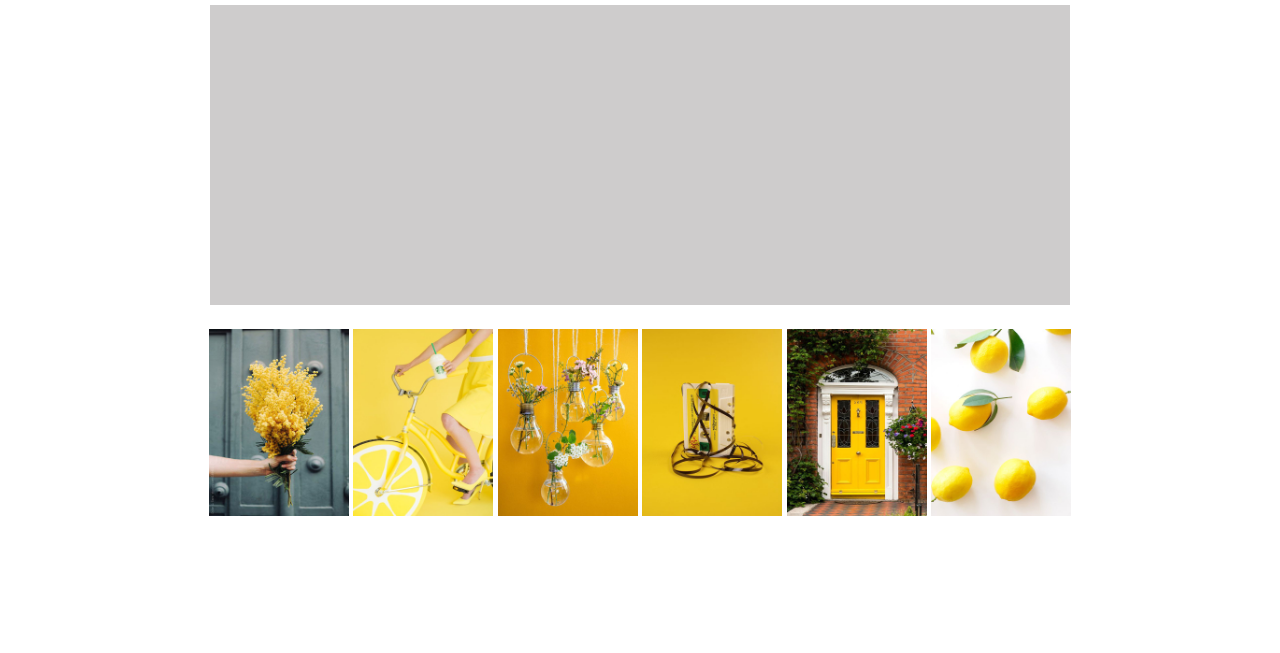
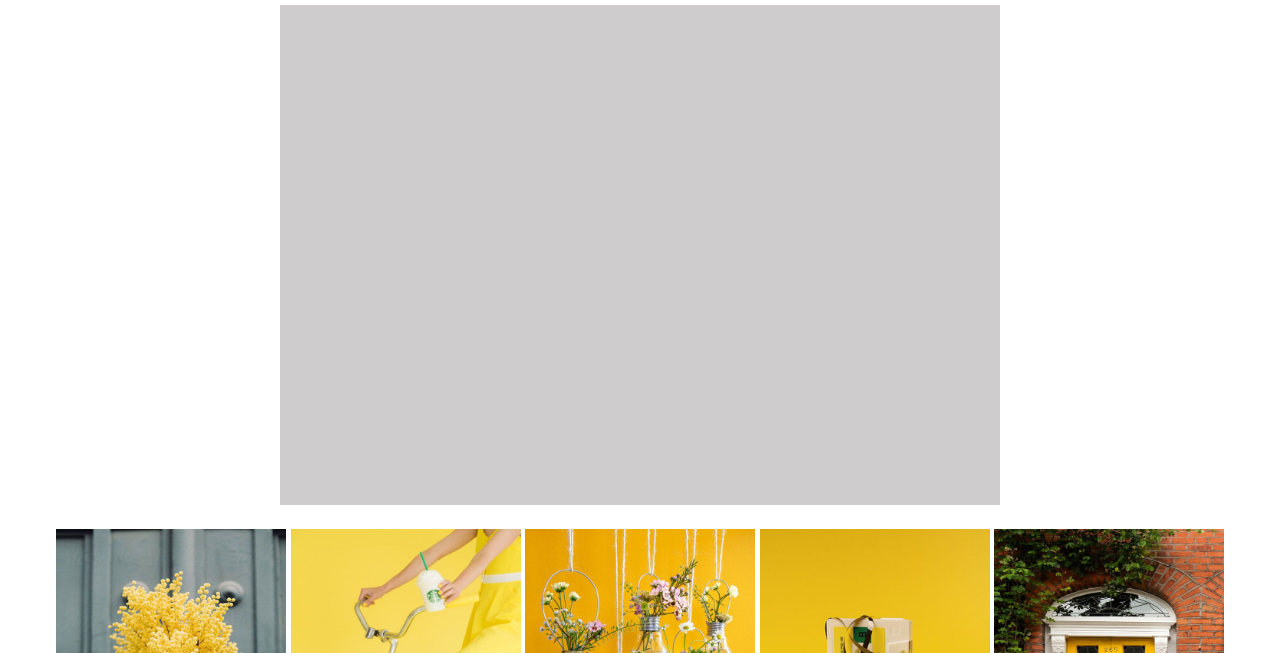
Before and after one commit to adaramirez/dragNdrop, a plain HTML site: page index.html in a window 1280 px wide. Shown: the part 147-800 px from the top of the page. Drawn offline with nearby package versions, Linux system fonts and the light colour scheme.

Commit message:
update of the design in the laptop screen

```diff
--- a/css/main.css
+++ b/css/main.css
@@ -16,7 +16,7 @@ h1{
 /*------------MEDIA QUERIES----------*/
 @media only screen and (max-width: 1440px) {
     .yellow{
-            width: 140px;
+            width: 230px;
     }
 
     h1{
@@ -24,7 +24,9 @@ h1{
     }
 
     #top{
-        width: 860px;
+        min-height: 500px;
+        width: 720px;
+
     }
 
 }
```
